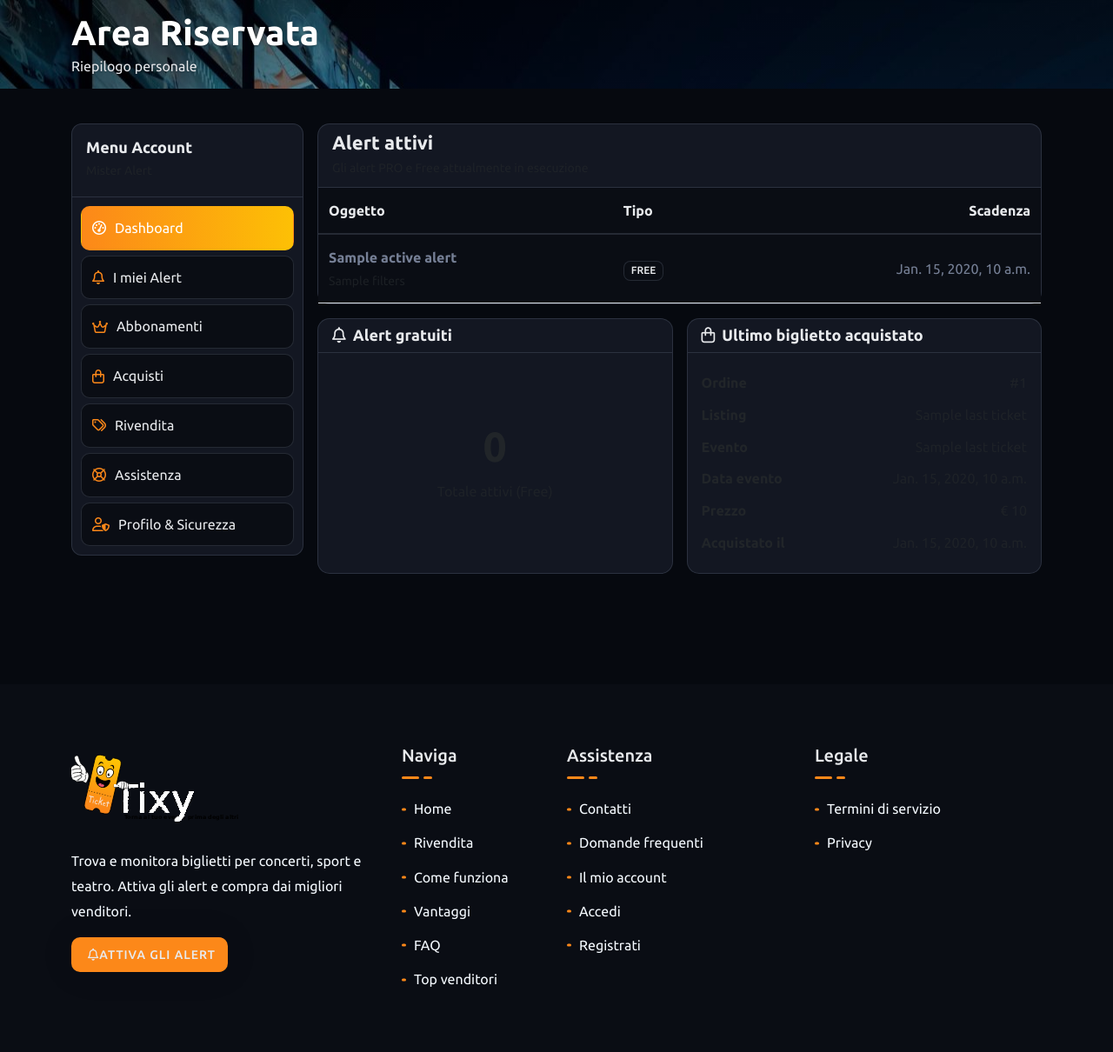
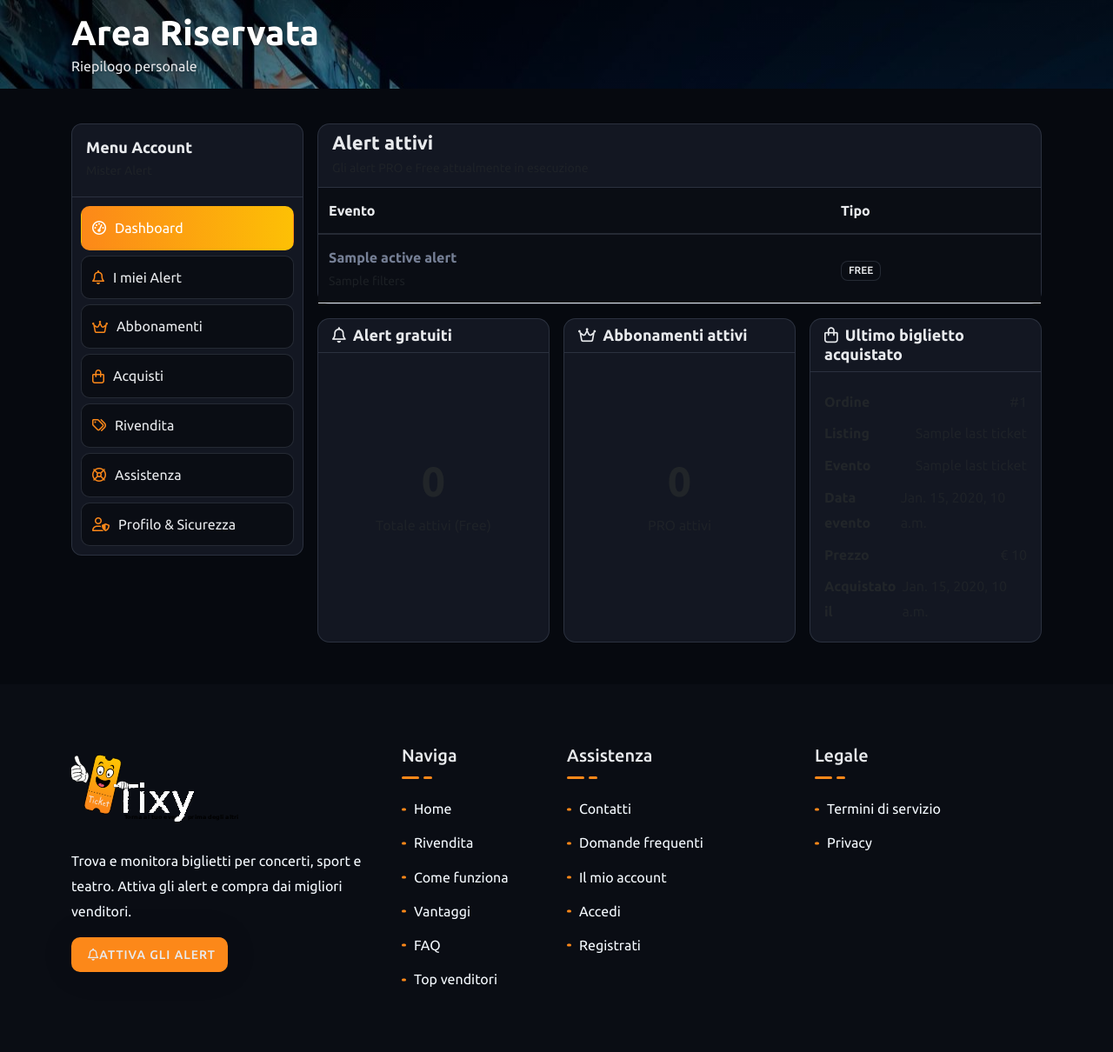
Before and after one commit to Shitan1977/tixy-frontend, a Django app: template web/templates/web/admin.html in a window 1280 px wide. Shown: the part 105-1315 px from the top of the page at 87% size. Run offline with Django 5.2, Linux system fonts and the light colour scheme; the template is opened without the code that fills it: most values are stand-ins (such as "Sample title", 1, 10 or a date in 2020); some libraries are stand-ins or nearby versions; some web fonts are replaced.

Commit message:
abbonamneti

```diff
--- a/web/services/tixy_api.py
+++ b/web/services/tixy_api.py
@@ -246,7 +246,7 @@ def api_pro_alert_status(token: str, event_id: int, event_title: str = None) ->
 
 
 def api_abbonamento_create(token: str, *, plan_id: int | None = None, prezzo: str = "6.99",
-                           durata_giorni: int | None = None):
+                           durata_giorni: int | None = None, periodo: str | None = None):
     """
     Crea un abbonamento (puoi passare plan_id oppure solo prezzo/durata_giorni).
     """
@@ -256,6 +256,9 @@ def api_abbonamento_create(token: str, *, plan_id: int | None = None, prezzo: st
     if durata_giorni is not None:
         # campo custom lato backend (oppure ignorato a seconda dell'implementazione)
         payload["data_fine_days"] = durata_giorni
+    if periodo:
+        # Passa il periodo per tracciamento ('1m', '3m', 'evento', ecc.)
+        payload["periodo"] = periodo
 
     base = settings.API_BASE_URL.rstrip("/")
     url = f"{base}/abbonamenti/"
--- a/web/templates/web/admin.html
+++ b/web/templates/web/admin.html
@@ -72,9 +72,8 @@
                             <table class="table align-middle mb-0 table-admin">
                                 <thead>
                                 <tr>
-                                    <th>Oggetto</th>
+                                    <th>Evento</th>
                                     <th class="text-nowrap">Tipo</th>
-                                    <th class="text-end text-nowrap">Scadenza</th>
                                 </tr>
                                 </thead>
                                 <tbody>
@@ -93,10 +92,6 @@
                                         <span class="badge badge-soft">FREE</span>
                                         {% endif %}
                                     </td>
-                                    <td class="text-end">
-                                        {% if a.expires_fmt %}{{ a.expires_fmt }}{% else %}<span
-                                            class="text-muted">—</span>{% endif %}
-                                    </td>
                                 </tr>
                                 {% endfor %}
                                 </tbody>
@@ -109,7 +104,7 @@
                 </div>
 
                 <div class="row g-3">
-                    <div class="col-md-6">
+                    <div class="col-md-4">
                         <div class="card card-ghost h-100">
                             <div class="card-header"><h5 class="m-0"><i class="far fa-bell me-2"></i>Alert gratuiti</h5>
                             </div>
@@ -120,7 +115,18 @@
                         </div>
                     </div>
 
-                    <div class="col-md-6">
+                    <div class="col-md-4">
+                        <div class="card card-ghost h-100">
+                            <div class="card-header"><h5 class="m-0"><i class="far fa-crown me-2"></i>Abbonamenti attivi</h5>
+                            </div>
+                            <div class="card-body d-flex flex-column justify-content-center text-center">
+                                <div class="display-5 fw-bold">{{ active_subscriptions_count|default:0 }}</div>
+                                <div class="mt-2 text-muted">PRO attivi</div>
+                            </div>
+                        </div>
+                    </div>
+
+                    <div class="col-md-4">
                         <div class="card card-ghost h-100">
                             <div class="card-header"><h5 class="m-0"><i class="far fa-bag-shopping me-2"></i>Ultimo
                                 biglietto acquistato</h5></div>
```
Also changed, not shown: web/views.py (+19 -1 lines).
